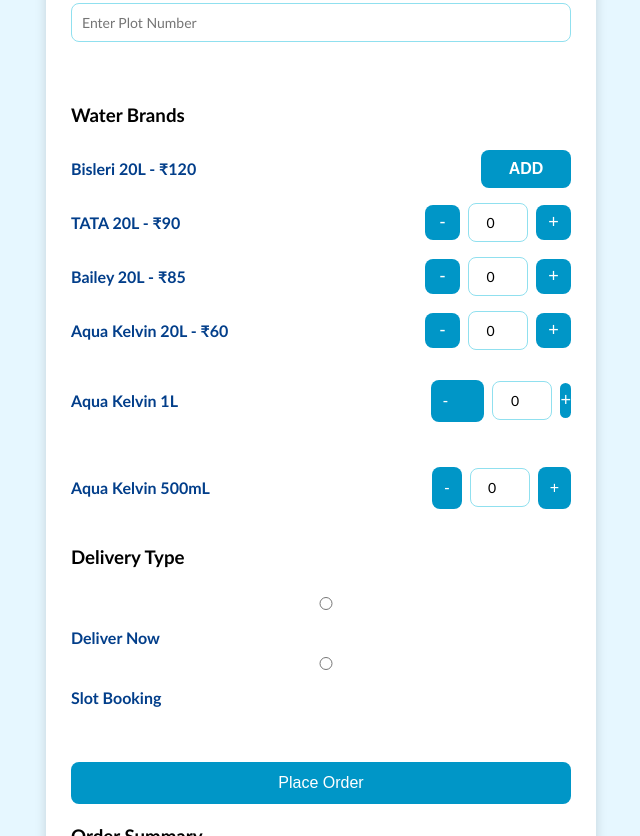
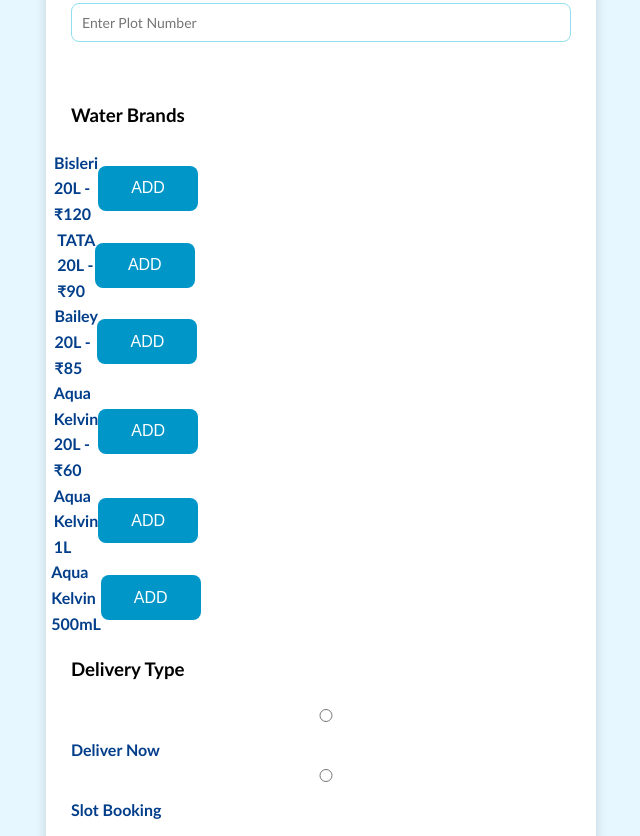
Before and after one commit to zaaramaheen/delivery-app, a website: page index.html in a window 1280 px wide. Shown: the part 507-1343 px from the top of the page, without its empty margins (319-959 px from the left). Drawn offline with Linux system fonts and the light colour scheme.

Commit message:
Update in buttons

```diff
--- a/index.html
+++ b/index.html
@@ -76,57 +76,50 @@
             align-items: center;
             justify-content: space-between;
             margin: 15px 0;
-            gap: 10px;
+            gap: 8px;
         }
 
         .qty-box label {
             flex: 1;
+            white-space: nowrap;
+            font-size: 16px;
         }
 
         .qty-controls {
+            width: 110px;
+            min-width: 110px;
+            display: flex;
+            justify-content: center;
+            align-items: center;
+
+        }
+
+
+        .add-btn {
+            width: 100px;
+            min-width: 100px;
+            height: 45px;
+            padding: 0;
+        }
+
+        .counter {
+            width: 130px;
             display: flex;
             align-items: center;
-            gap: 8px;
+            justify-content: space-between;
         }
 
-        .qty-controls input {
-            width: 60px;
-            margin: 0;
+        .counter span {
+            width: 30px;
             text-align: center;
+            font-weight: bold;
         }
 
         .qty-btn {
-            width: 35px;
-            height: 35px;
+            width: 40px;
+            height: 40px;
             padding: 0;
-            border-radius: 8px;
-            background: #0096c7;
-            color: white;
-            font-size: 18px;
-        }
-
-        .qty-box:hover {
-            background: #0077b6;
-        }
-
-        .add-btn {
-            width: 90px;
-            height: 38px;
-            padding: 0;
-            font-weight: bold;
-        }
-
-        .counter {
-            display: flex;
-            align-items: center;
-            gap: 10px;
-        }
-
-        .counter span {
-            min-width: 25px;
-            text-align: center;
-            font-weight: bold;
-            font-size: 16px;
+            flex-shrink: 0;
         }
     </style>
 
@@ -166,7 +159,7 @@
         <input id="plotInput" type="text" placeholder="Enter Plot Number">
         <br><br>
         <h3>Water Brands</h3>
-        <div class="qty-box" id="bisleri20Controls">
+        <div class="qty-controls" id="bisleri20Controls">
             <label>Bisleri 20L - ₹120</label>
             <button type="button" class="add-btn" onclick="addProduct('bisleri20Qty', 'bisleri20Controls')">ADD</button>
             <div class="counter" style="display:none;">
@@ -177,44 +170,63 @@
                     onclick="changeQty('bisleri20Qty', 'bisleri20Controls', 1)">+</button>
             </div>
         </div>
-        <div class="qty-box">
+        <div class="qty-controls" id="tata20Controls">
             <label>TATA 20L - ₹90</label>
-            <div class="qty-controls">
-                <button type="button" class="qty-btn" onclick="changeQty('tata20Qty', -1)">-</button>
-                <input id="tata20Qty" type="number" min="0" value="0">
-                <button type="button" class="qty-btn" onclick="changeQty('tata20Qty', 1)">+</button>
+
+            <button type="button" class="add-btn" onclick="addProduct('tata20Qty','tata20Controls')">ADD</button>
+            <div class="counter" style="display:none;">
+                <button type="button" class="qty-btn" onclick="changeQty('tata20Qty', 'tata20Controls', -1)">-</button>
+                <span id="tata20Qty">1</span>
+                <button type="button" class="qty-btn" onclick="changeQty('tata20Qty', 'tata20Controls', 1)">+</button>
             </div>
         </div>
-        <div class="qty-box">
+        <div class="qty-controls" id="bailey20Controls">
             <label>Bailey 20L - ₹85</label>
-            <div class="qty-controls">
-                <button type="button" class="qty-btn" onclick="changeQty('bailey20Qty', -1)">-</button>
-                <input id="bailey20Qty" type="number" min="0" value="0">
-                <button type="button" class="qty-btn" onclick="changeQty('bailey20Qty', 1)">+</button>
+
+            <button type="button" class="add-btn" onclick="addProduct('bailey20Qty', 'bailey20Controls')">ADD</button>
+            <div class="counter" style="display:none;">
+                <button type="button" class="qty-btn"
+                    onclick="changeQty('bailey20Qty', 'bailey20Controls', -1)">-</button>
+                <span id="bailey20Qty">1</span>
+                <button type="button" class="qty-btn"
+                    onclick="changeQty('bailey20Qty', 'bailey20Controls', 1)">+</button>
             </div>
         </div>
-        <div class="qty-box">
+        <div class="qty-controls" id="aquaKelvin20Controls">
             <label>Aqua Kelvin 20L - ₹60</label>
-            <div class="qty-controls">
-                <button type="button" class="qty-btn" onclick="changeQty('aquaKelvin20Qty', -1)">-</button>
-                <input id="aquaKelvin20" type="number" min="0" value="0">
-                <button type="button" class="qty-btn" onclick="changeQty('aquaKelvin20Qty', 1)">+</button>
+
+            <button type="button" class="add-btn"
+                onclick="addProduct('aquaKelvin20Qty', 'aquaKelvin20Controls')">ADD</button>
+            <div class="counter" style="display:none;">
+                <button type="button" class="qty-btn"
+                    onclick="changeQty('aquaKelvin20Qty', 'aquaKelvin20Controls', -1)">-</button>
+                <span id="aquaKelvin20Qty">1</span>
+                <button type="button" class="qty-btn"
+                    onclick="changeQty('aquaKelvin20Qty', 'aquaKelvin20Controls', 1)">+</button>
             </div>
         </div>
-        <div class="qty-box">
+        <div class="qty-controls" id="aquaKelvin1Controls">
             <label>Aqua Kelvin 1L</label>
-            <div class="qty-controls">
-                <button type="button" class="qty-box" onclick="changeQty('aquaKelvin1Qty', -1)">-</button>
-                <input id="aquaKelvin1" type="number" min="0" value="0">
-                <button type="button" class="qty-btn" onclick="changeQty('aquaKelvin1Qty', 1)">+</button>
+            <button type="button" class="add-btn"
+                onclick="addProduct('aquaKelvin1Qty', 'aquaKelvin1Controls')">ADD</button>
+            <div class="counter" style="display:none;">
+                <button type="button" class="qty-btn"
+                    onclick="changeQty('aquaKelvin1Qty', 'aquaKelvin1Controls', -1)">-</button>
+                <span id="aquaKelvin1Qty">1</span>
+                <button type="button" class="qty-btn"
+                    onclick="changeQty('aquaKelvin1Qty', 'aquaKelvin1Controls', 1)">+</button>
             </div>
         </div>
-        <div class="qty-box">
+        <div class="qty-controls" id="aquaKelvin500Controls">
             <label>Aqua Kelvin 500mL</label>
-            <div class="qty-controls">
-                <button type="button" class="qty-box" onclick="changeQty('aquaKelvin500Qty', -1)">-</button>
-                <input id="aquaKelvin500" type="number" min="0" value="0">
-                <button type="button" class="qty-box" onclick="changeQty('aquaKelvin500Qty', 1)">+</button>
+            <button type="button" class="add-btn"
+                onclick="addProduct('aquaKelvin500Qty', 'aquaKelvin500Controls')">ADD</button>
+            <div class="counter" style="display:none;">
+                <button type="button" class="qty-btn"
+                    onclick="changeQty('aquaKelvin500Qty', 'aquaKelvin500Controls', -1)">-</button>
+                <span id="aquaKelvin500Qty">1</span>
+                <button type="button" class="qty-btn"
+                    onclick="changeQty('aquaKelvin500Qty', 'aquaKelvin500Controls', 1)">+</button>
             </div>
         </div>
         <h3>Delivery Type</h3>
```
